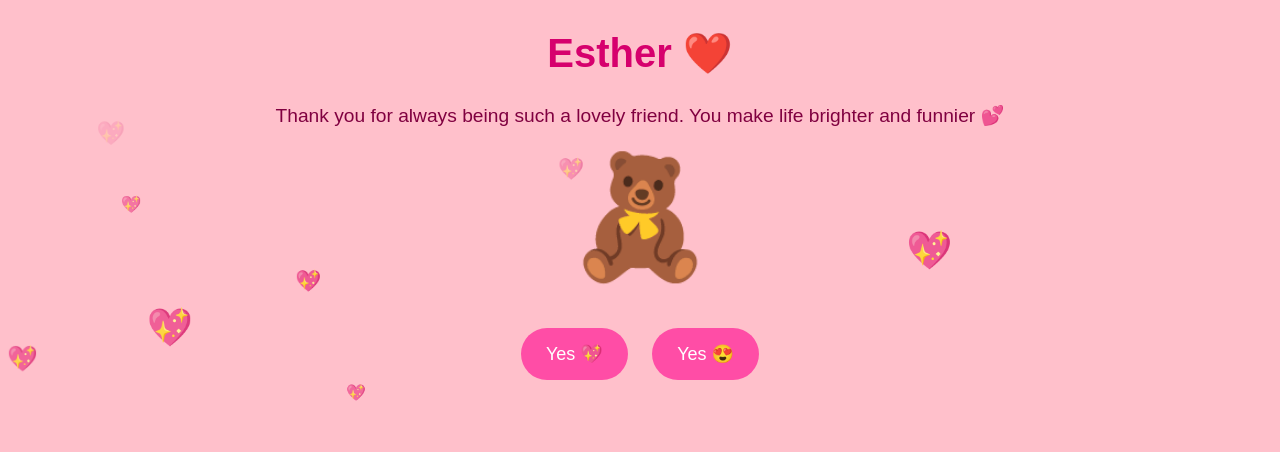
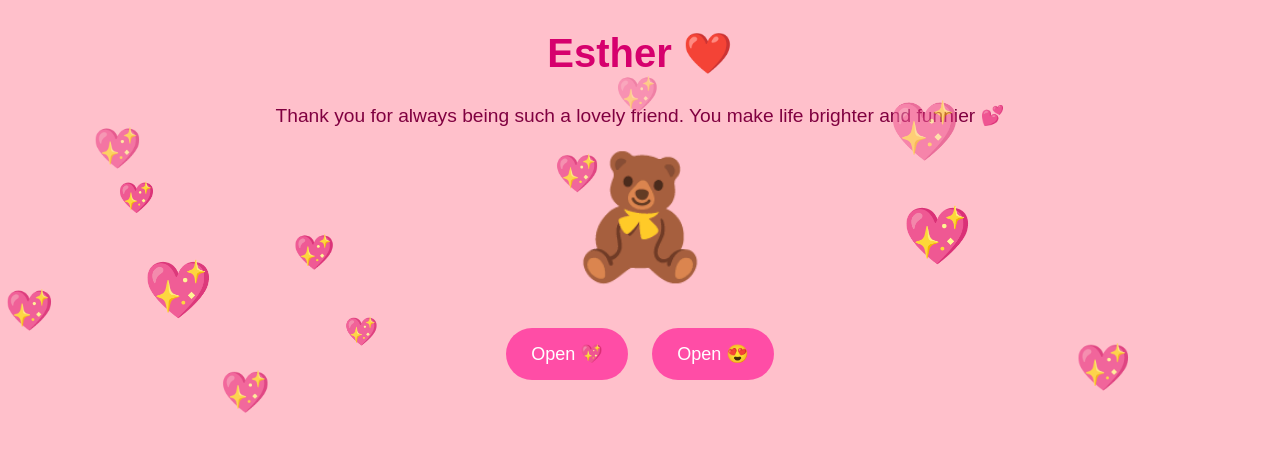
Before and after one commit to Nwabueze-ch/mary, a plain HTML site: page index.html in a window 1280 px wide. Drawn offline with Linux system fonts and the light colour scheme.

Commit message:
Update index.html

```diff
--- a/index.html
+++ b/index.html
@@ -32,6 +32,7 @@
       margin-top: 20px;
       position: relative;
       z-index: 2;
+      transition: transform 0.5s;
     }
 
     .buttons {
@@ -64,25 +65,26 @@
     .heart {
       position: absolute;
       color: #ff69b4;
-      font-size: 24px;
-      animation: floatUp 4s linear infinite;
+      font-size: 30px;
+      animation: floatUp 6s linear infinite;
       opacity: 0.8;
       user-select: none;
     }
 
     @keyframes floatUp {
-      0% {
-        transform: translateY(0) scale(1);
-        opacity: 0.8;
-      }
-      50% {
-        transform: translateY(-150px) scale(1.2);
-        opacity: 1;
-      }
-      100% {
-        transform: translateY(-300px) scale(1);
-        opacity: 0;
-      }
+      0% { transform: translateY(0) scale(1); opacity: 0.8; }
+      50% { transform: translateY(-200px) scale(1.3); opacity: 1; }
+      100% { transform: translateY(-400px) scale(1); opacity: 0; }
+    }
+
+    /* Teddy double bounce */
+    @keyframes doubleBounce {
+      0% { transform: translateY(0); }
+      20% { transform: translateY(-40px); }
+      40% { transform: translateY(0); }
+      60% { transform: translateY(-25px); }
+      80% { transform: translateY(0); }
+      100% { transform: translateY(0); }
     }
   </style>
 </head>
@@ -94,12 +96,12 @@
   <p>Thank you for always being such a lovely friend. You make life brighter and funnier 💕</p>
 
   <!-- 🧸 Teddy -->
-  <div class="teddy">🧸</div>
+  <div class="teddy" id="teddy">🧸</div>
 
-  <!-- 💖 YES Buttons -->
+  <!-- 💖 Open Buttons -->
   <div class="buttons">
-    <button onclick="sayYes()">Yes 💖</button>
-    <button onclick="sayYes()">Yes 😍</button>
+    <button onclick="openValentine()">Open 💖</button>
+    <button onclick="openValentine()">Open 😍</button>
   </div>
 
   <!-- 💌 Appreciation Message -->
@@ -108,28 +110,33 @@
   </div>
 
   <script>
-    // Show message when YES is clicked
-    function sayYes() {
-      document.getElementById("loveMessage").style.display = "block";
+    const teddy = document.getElementById('teddy');
+    const message = document.getElementById('loveMessage');
+
+    function openValentine() {
+      // Show the appreciation message
+      message.style.display = "block";
+
+      // Teddy double bounce animation
+      teddy.style.animation = "doubleBounce 1s ease";
+      // Reset so it can animate again if clicked
+      setTimeout(() => { teddy.style.animation = ""; }, 1000);
     }
 
-    // Generate floating hearts
+    // Floating hearts
     function createHeart() {
       const heart = document.createElement('div');
       heart.className = 'heart';
       heart.style.left = Math.random() * window.innerWidth + 'px';
-      heart.style.fontSize = (12 + Math.random() * 24) + 'px';
+      heart.style.fontSize = (20 + Math.random() * 30) + 'px';
       heart.innerHTML = '💖';
       document.body.appendChild(heart);
 
-      // Remove heart after animation
-      setTimeout(() => {
-        heart.remove();
-      }, 4000);
+      setTimeout(() => { heart.remove(); }, 6000);
     }
 
     // Continuously create hearts
-    setInterval(createHeart, 500);
+    setInterval(createHeart, 400);
   </script>
 
 </body>
```
